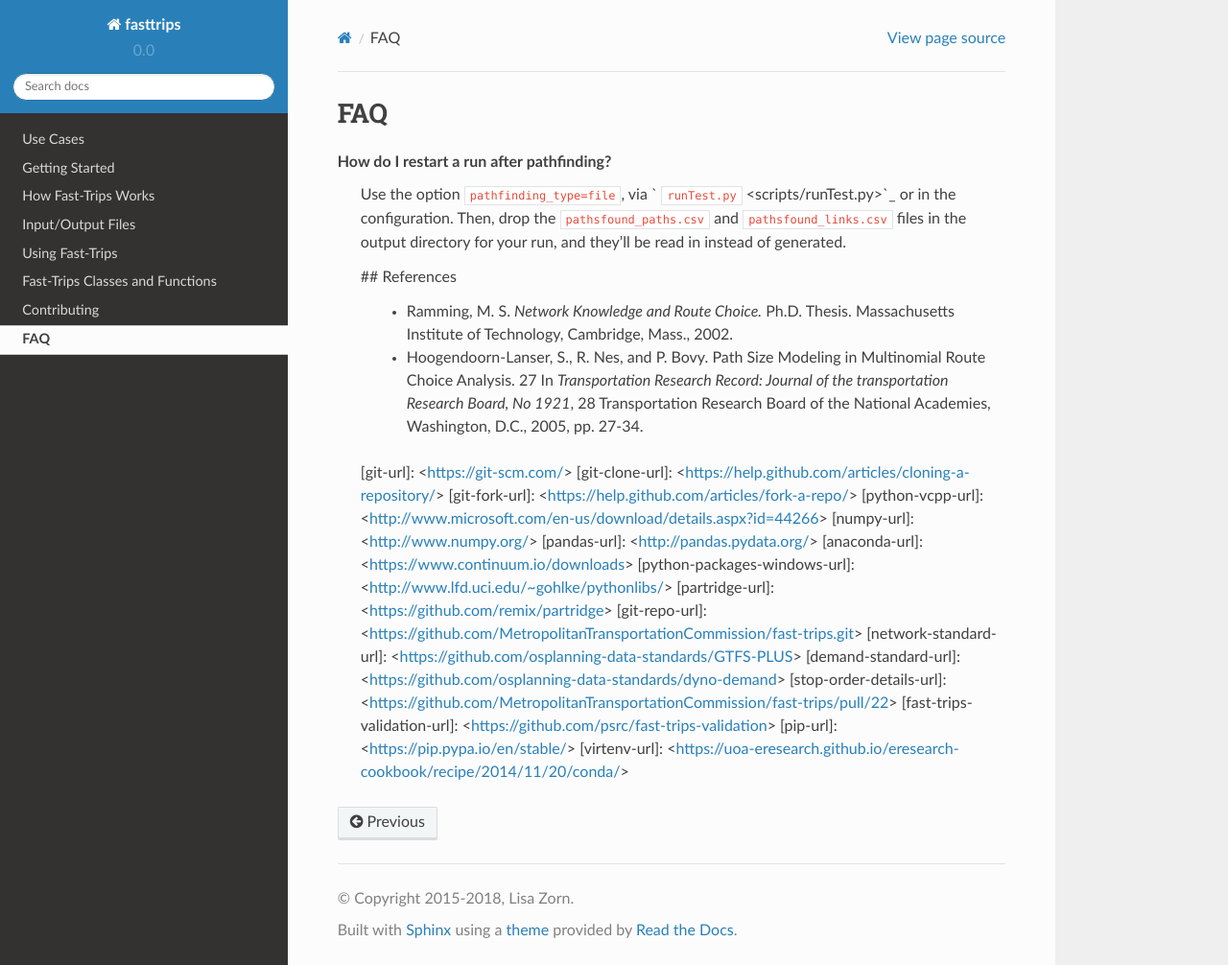
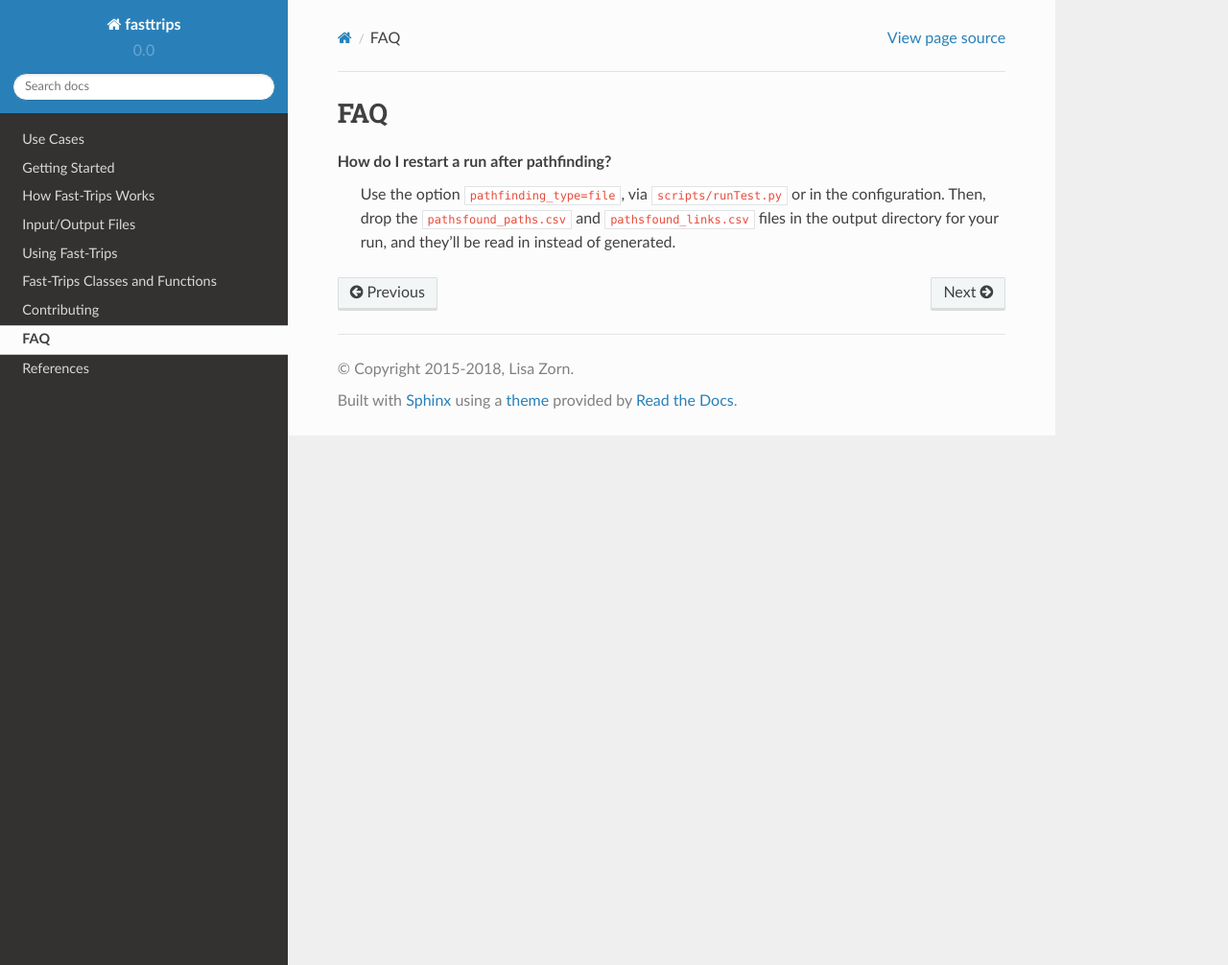
Before and after one commit to Fast-Trips/fast-trips, a Sphinx documentation site: the page built from doc/source/faq.rst, in a window 1280 px wide and 1006 px high. Shown: the whole window at 96% size. Built offline with Sphinx 7.4.7 and the Read the Docs theme 2.0.0, drawn with Linux system fonts in a browser that asks for light colours.

Commit message:
Clean up some documentation

```diff
--- a/doc/source/contributing.rst
+++ b/doc/source/contributing.rst
@@ -51,6 +51,7 @@ Test Descriptions
 ^^^^^^^^^^^^^^^^^^^
 
 To run::
+
     python tests/<Test File>
 
 +-------------------------+----------------------------------+------------------+-----------------------------------------------------------------------------------+
--- a/doc/source/faq.rst
+++ b/doc/source/faq.rst
@@ -3,30 +3,4 @@ FAQ
 ==================
 
 How do I restart a run after pathfinding?
-  Use the option ``pathfinding_type=file``, via ` ``runTest.py`` <scripts/runTest.py>`_ or in the configuration.  Then, drop the ``pathsfound_paths.csv`` and ``pathsfound_links.csv`` files in the output directory for your run, and they'll be read in instead of generated.
-
-
-  ## References
-
-   * Ramming, M. S. *Network Knowledge and Route Choice.* Ph.D. Thesis. Massachusetts Institute of Technology, Cambridge, Mass., 2002.
-
-   * Hoogendoorn-Lanser, S., R. Nes, and P. Bovy. Path Size Modeling in Multinomial Route Choice Analysis. 27 In *Transportation Research Record: Journal of the transportation Research Board, No 1921*, 28 Transportation Research Board of the National Academies, Washington, D.C., 2005, pp. 27-34.
-
-
-
-  [git-url]: <https://git-scm.com/>
-  [git-clone-url]: <https://help.github.com/articles/cloning-a-repository/>
-  [git-fork-url]: <https://help.github.com/articles/fork-a-repo/>
-  [python-vcpp-url]: <http://www.microsoft.com/en-us/download/details.aspx?id=44266>
-  [numpy-url]:  <http://www.numpy.org/>
-  [pandas-url]: <http://pandas.pydata.org/>
-  [anaconda-url]: <https://www.continuum.io/downloads>
-  [python-packages-windows-url]: <http://www.lfd.uci.edu/~gohlke/pythonlibs/>
-  [partridge-url]: <https://github.com/remix/partridge>
-  [git-repo-url]: <https://github.com/MetropolitanTransportationCommission/fast-trips.git>
-  [network-standard-url]: <https://github.com/osplanning-data-standards/GTFS-PLUS>
-  [demand-standard-url]: <https://github.com/osplanning-data-standards/dyno-demand>
-  [stop-order-details-url]: <https://github.com/MetropolitanTransportationCommission/fast-trips/pull/22>
-  [fast-trips-validation-url]: <https://github.com/psrc/fast-trips-validation>
-  [pip-url]: <https://pip.pypa.io/en/stable/>
-  [virtenv-url]: <https://uoa-eresearch.github.io/eresearch-cookbook/recipe/2014/11/20/conda/>
+  Use the option ``pathfinding_type=file``, via  ``scripts/runTest.py`` or in the configuration.  Then, drop the ``pathsfound_paths.csv`` and ``pathsfound_links.csv`` files in the output directory for your run, and they'll be read in instead of generated.
--- a/doc/source/index.rst
+++ b/doc/source/index.rst
@@ -58,6 +58,7 @@ Contents
    api
    contributing
    faq
+   references
 
 
 Indices and tables
--- /dev/null
+++ b/doc/source/references.rst
@@ -0,0 +1,6 @@
+References
+==================
+
+   * Ramming, M. S. *Network Knowledge and Route Choice.* Ph.D. Thesis. Massachusetts Institute of Technology, Cambridge, Mass., 2002.
+
+   * Hoogendoorn-Lanser, S., R. Nes, and P. Bovy. Path Size Modeling in Multinomial Route Choice Analysis. 27 In *Transportation Research Record: Journal of the transportation Research Board, No 1921*, 28 Transportation Research Board of the National Academies, Washington, D.C., 2005, pp. 27-34.
```
Also changed, not shown: README.md (+1 -1 lines).
